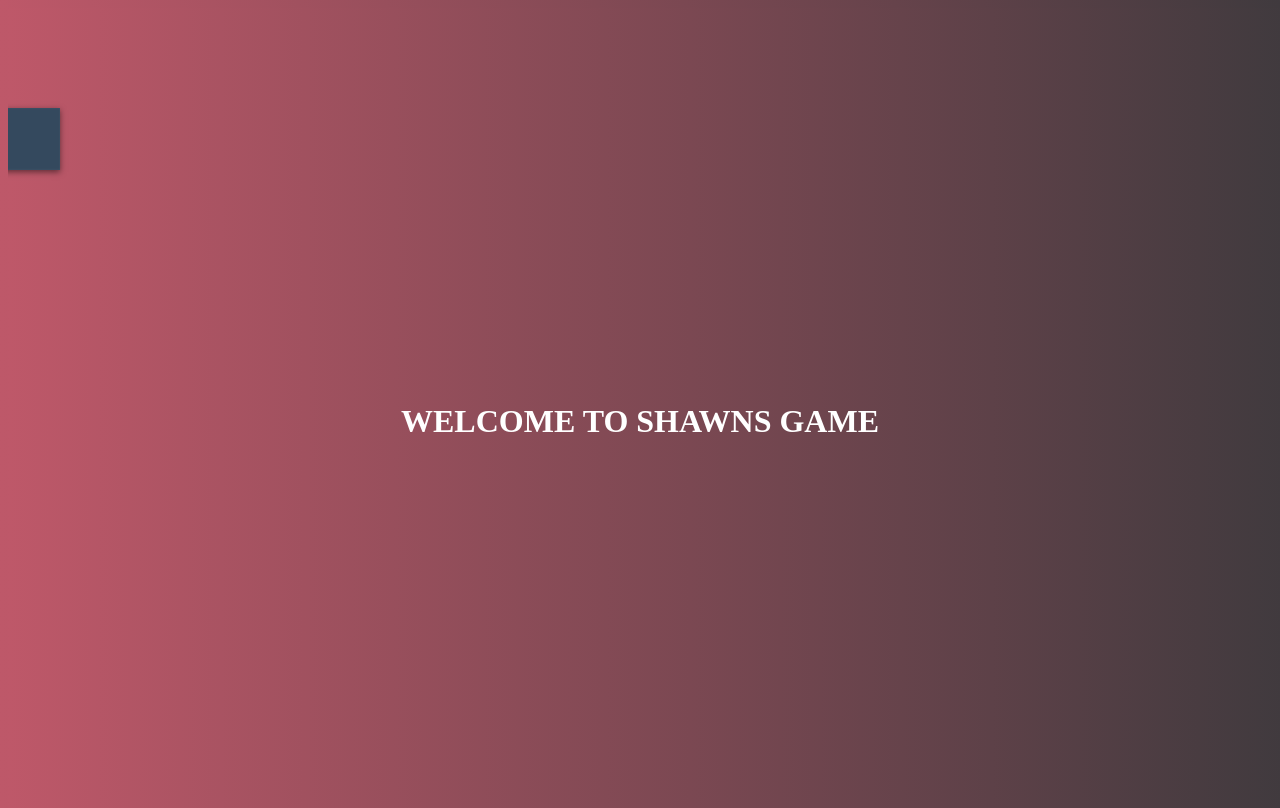
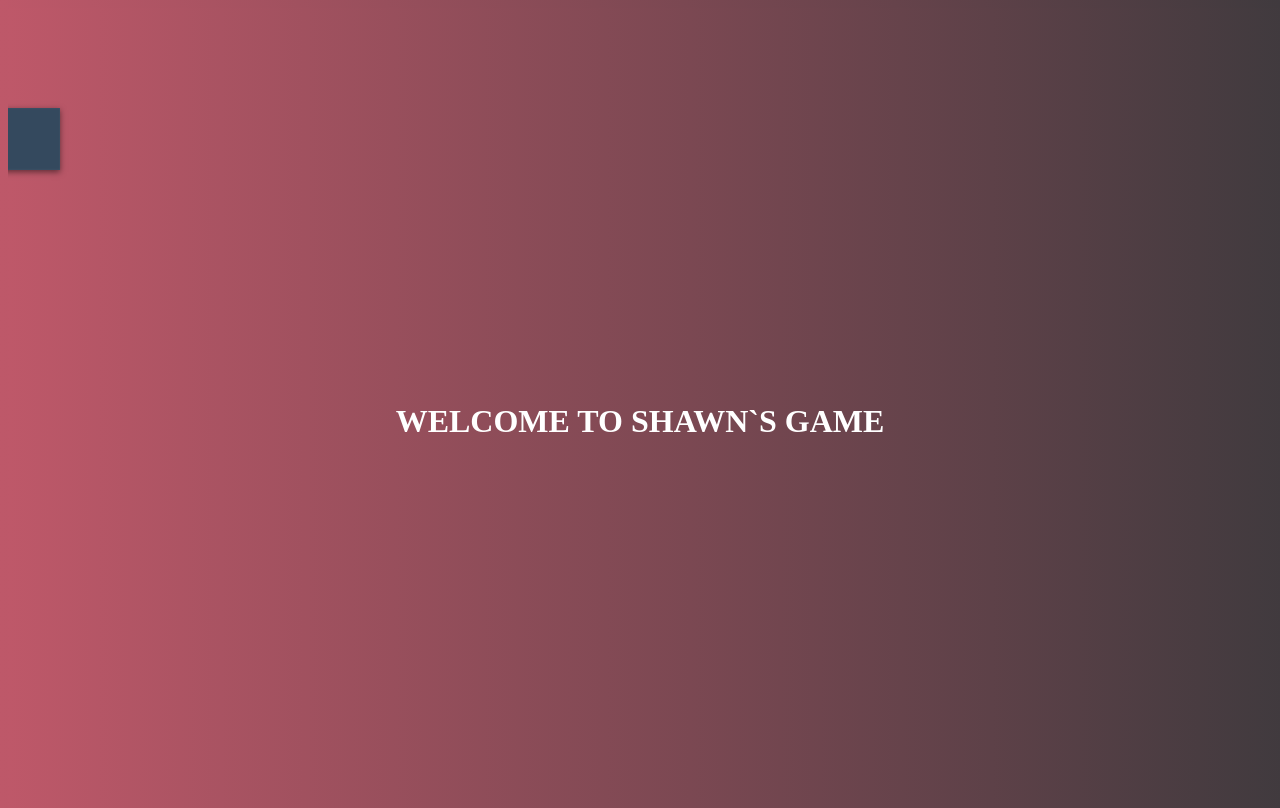
Before and after one commit to Shawn9717/Game, a plain HTML site: page index.html in a window 1280 px wide. Drawn offline with Linux system fonts and the light colour scheme.

```diff
--- a/index.html
+++ b/index.html
@@ -14,6 +14,6 @@
 
     </ul>
 
-      <h1 class="info">WELCOME TO SHAWNS GAME</h1>
+      <h1 class="info">WELCOME TO SHAWN`S GAME</h1>
 </body>
 </html>
```
Also changed, not shown: home.html (+0 -1 lines), 1 other file.
